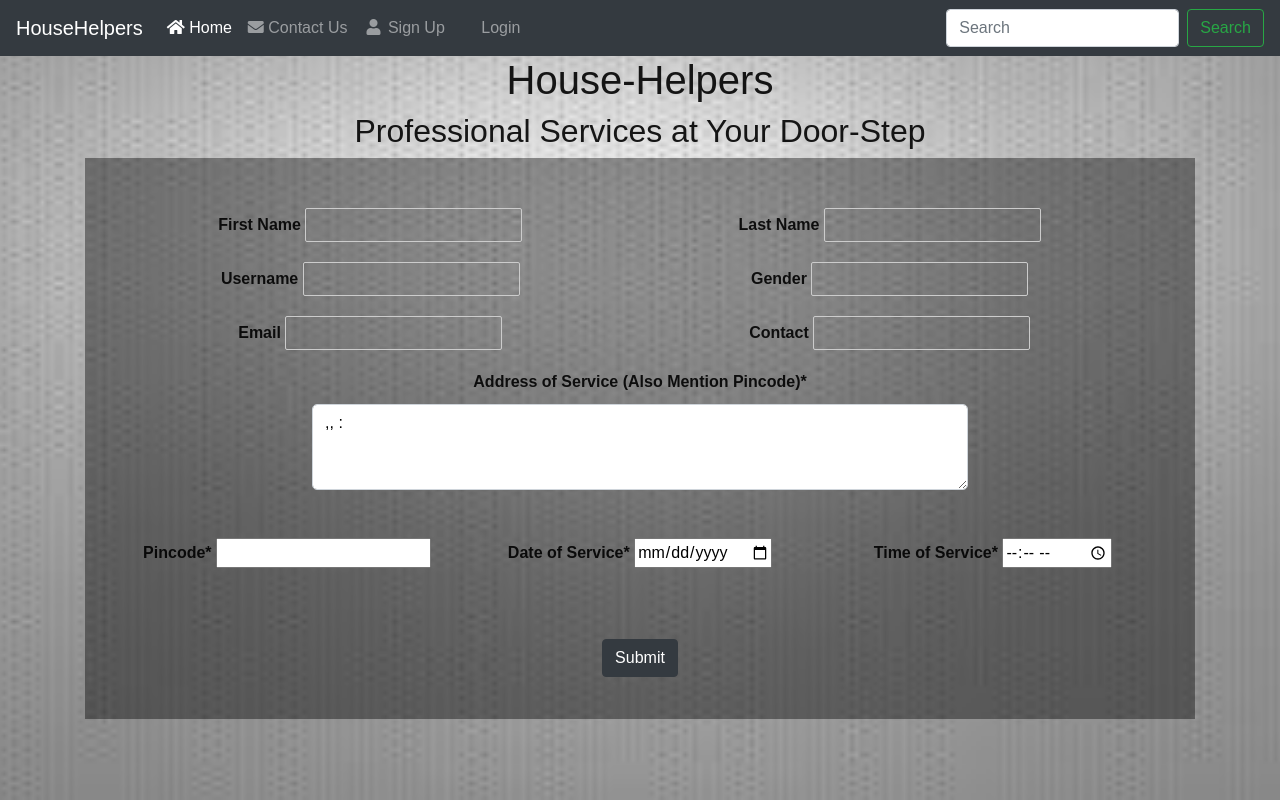
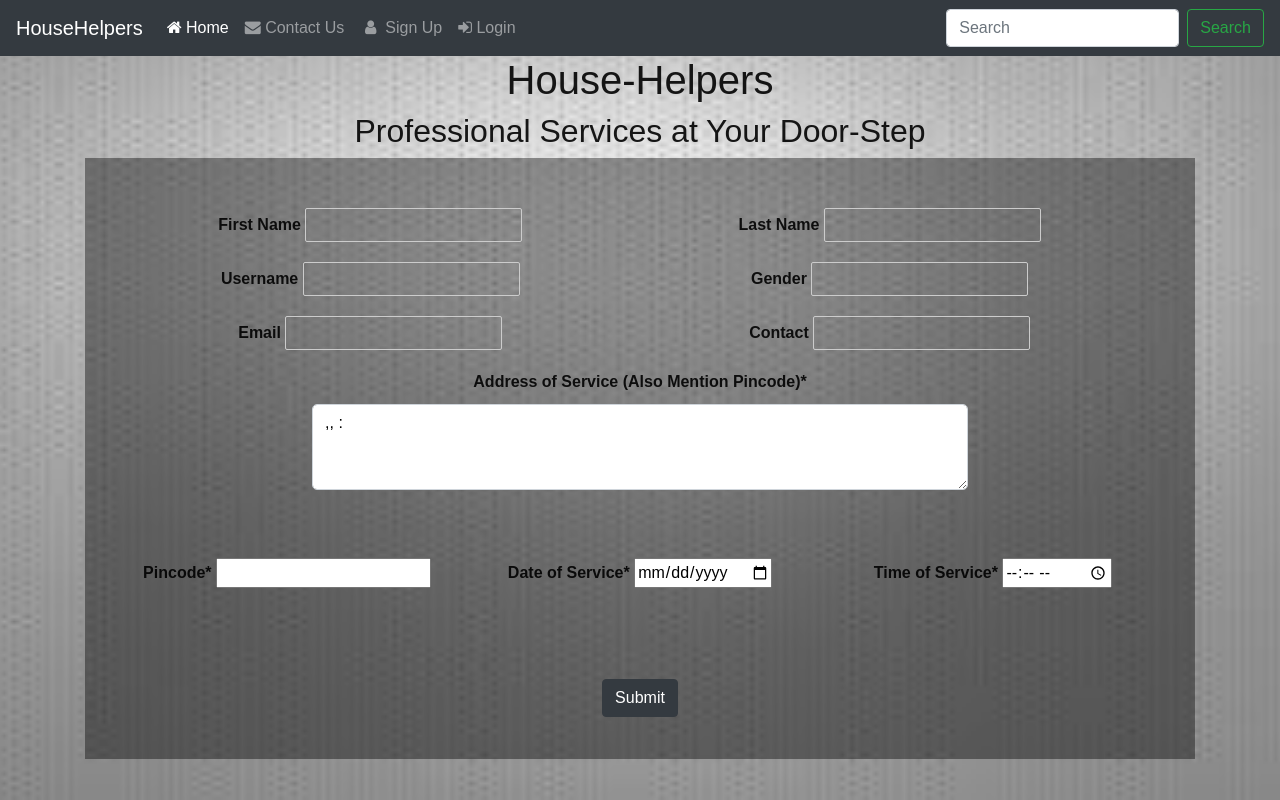
Before and after one commit to mehtanansh/Django-Project-HouseHelpers-Internship-on-Web-Development, a Django app: template Queries/templates/Queries/Base_Form.html in a window 1280 px wide. Run offline with Django 3.2, Linux system fonts and the light colour scheme; the template is opened without the code that fills it, so the values that code supplies are empty; some libraries are stand-ins or nearby versions.

Commit message:
COMMITED

```diff
--- a/Queries/templates/Queries/Base_Form.html
+++ b/Queries/templates/Queries/Base_Form.html
@@ -2,8 +2,8 @@
 {% load static %}
 {% load crispy_forms_tags%}
 {% block content %}
+<link rel="stylesheet" href="https://cdnjs.cloudflare.com/ajax/libs/font-awesome/4.7.0/css/font-awesome.min.css">
 <style type="text/css">
-
 body
 {
 background-image:url("{% static 'Houses/BGI.jpg' %}");
@@ -84,16 +84,16 @@ input[type=text] {
 	    				<textarea name="Addr_Service" class="form-control" id="Addr_Service" rows="3" style="border-radius: 5px;color: black;">{{Cust.Address_Line_1}},{{Cust.Address_Line_2}},{{Cust.City}} : {{Cust.PinCode}}
 	    				</textarea><br><br>
 					</div>
-    				<div class="row">
-			    		<div class="form-group col-md-4 mb-0">
+    				<div class="row" >
+			    		<div class="form-group col-md-4 mb-0" style="padding: 20px;">
 					      	<label for="PinCode" class="col-xs-4">Pincode*</label>
 							<input type="number" name="PinCode" id="PinCode" value="{{Cust.PinCode}}">
 			    		</div>
-						<div class="form-group col-md-4 mb-0">
+						<div class="form-group col-md-4 mb-0" style="padding: 20px;">
 					      	<label for="Avail_date" class="col-xs-4">Date of Service*</label>
 							<input type="date" name="Avail_date" id='Avail_date'>
 			    		</div>
-			    		<div class="form-group col-md-4 mb-0">
+			    		<div class="form-group col-md-4 mb-0" style="padding: 20px;">
 					      	<label for="Avail_time" class="col-xs-4">Time of Service*</label>
 							<input type="time" name="Avail_time" id='Avail_time'>
 			    		</div>
--- a/Queries/templates/Queries/Display_Form_Submitted.html
+++ b/Queries/templates/Queries/Display_Form_Submitted.html
@@ -1,6 +1,7 @@
 {% extends "Houses/Base.html" %}
 {% load static %}
 {% block content %}
+<link rel="stylesheet" href="https://cdnjs.cloudflare.com/ajax/libs/font-awesome/4.7.0/css/font-awesome.min.css">
 <style>
 	html {
   font-size: 1rem;
```
